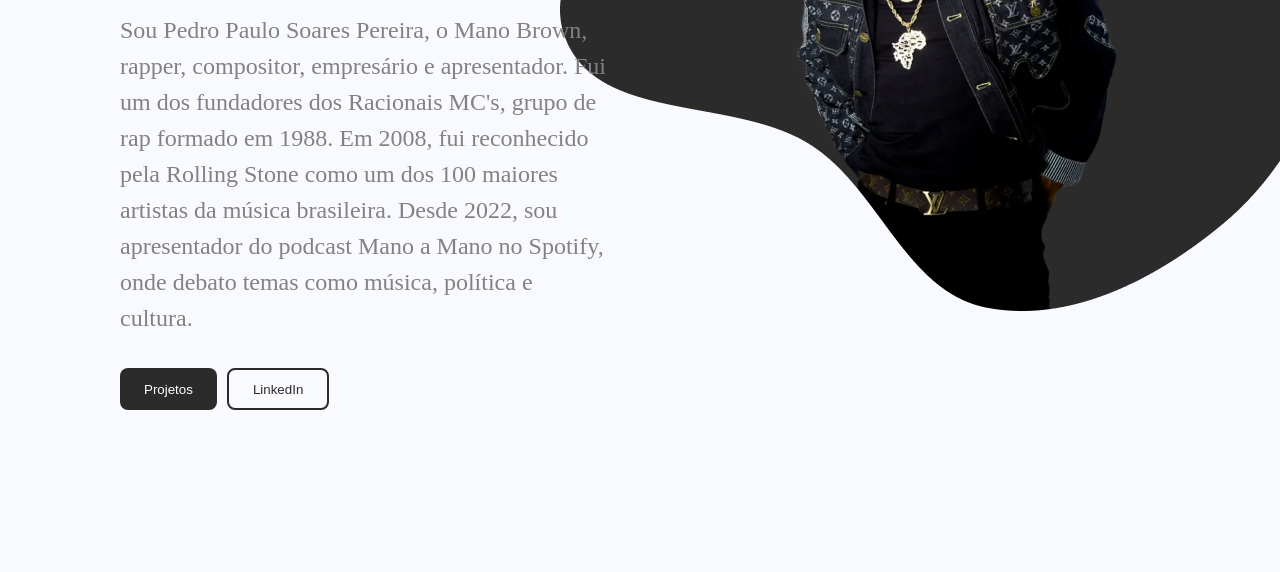
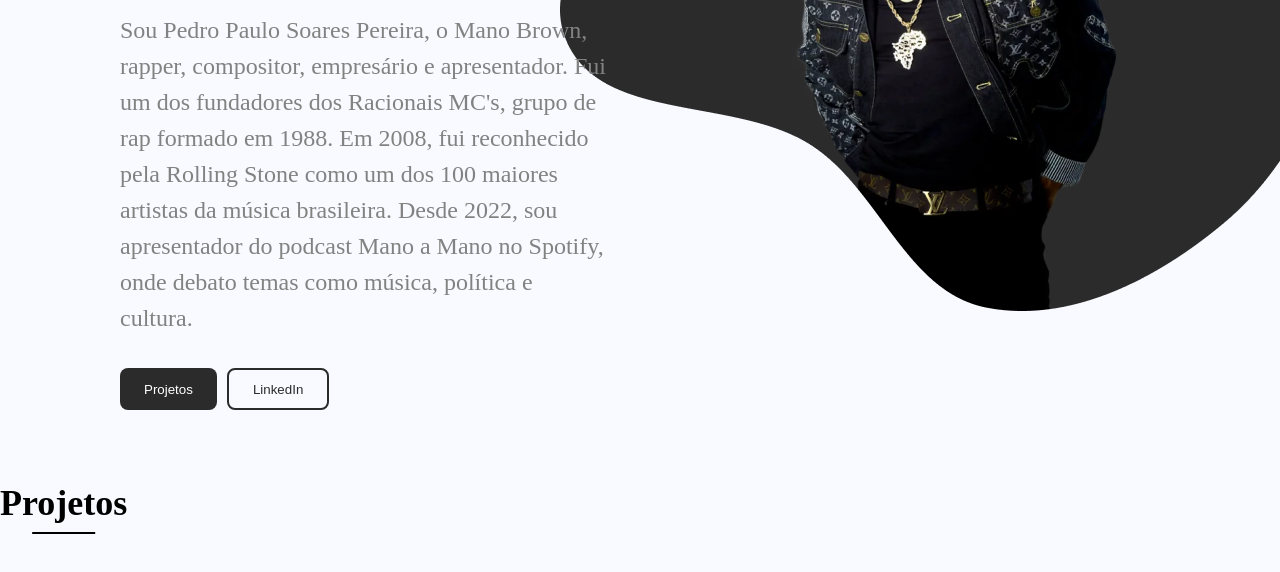
Before and after one commit to AriellCampos/landing-page-mano-brown, a plain HTML site: page index.html in a window 1280 px wide. Shown: the part 318-890 px from the top of the page. Before the commit the page ends 800 px from the top, so only its background shows below. Drawn offline with Linux system fonts and the light colour scheme.

Commit message:
chore(): create base section projects

```diff
--- a/index.html
+++ b/index.html
@@ -45,6 +45,11 @@
           <button class="secondary">LinkedIn</button>
         </div>
       </section>
+
+      <section class="projects">
+        <h2>Projetos</h2>
+      </section>
+
     </main>
   </body>
   <script src="script.js"></script>
--- a/style.css
+++ b/style.css
@@ -169,3 +169,23 @@ nav ul li a {
   transform: translateX(10px); /* Move o botão para a direita */
   transition: transform 0.3s ease-in-out; /* Suaviza o movimento */
 }
+
+/* Styles para a section dos projects */
+.projects h2 {
+  display: inline-block;
+  position: relative;
+  font-size: 36px; /* Ajuste o tamanho conforme necessário */
+  font-weight: bold;
+  margin-bottom: 80px;
+}
+
+.projects h2::after {
+  content: "";
+  position: absolute;
+  bottom: -10px; /* Distância da linha do texto */
+  left: 50%; /* Alinha a linha no centro */
+  transform: translateX(-50%); /* Ajusta para centralizar perfeitamente */
+  width: 50%; /* Largura da linha */
+  height: 2px; /* Espessura da linha */
+  background-color: black; /* Cor da linha */
+}
```
